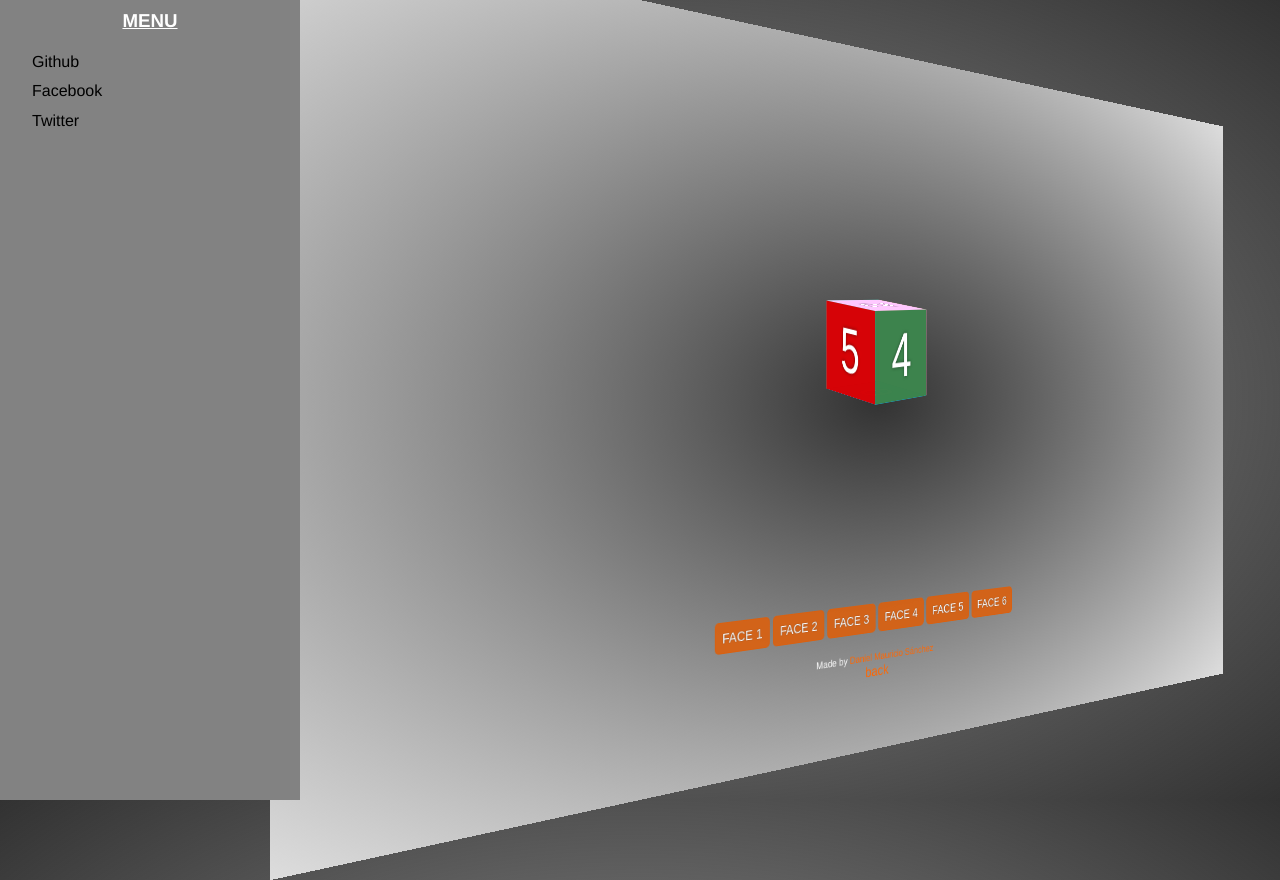
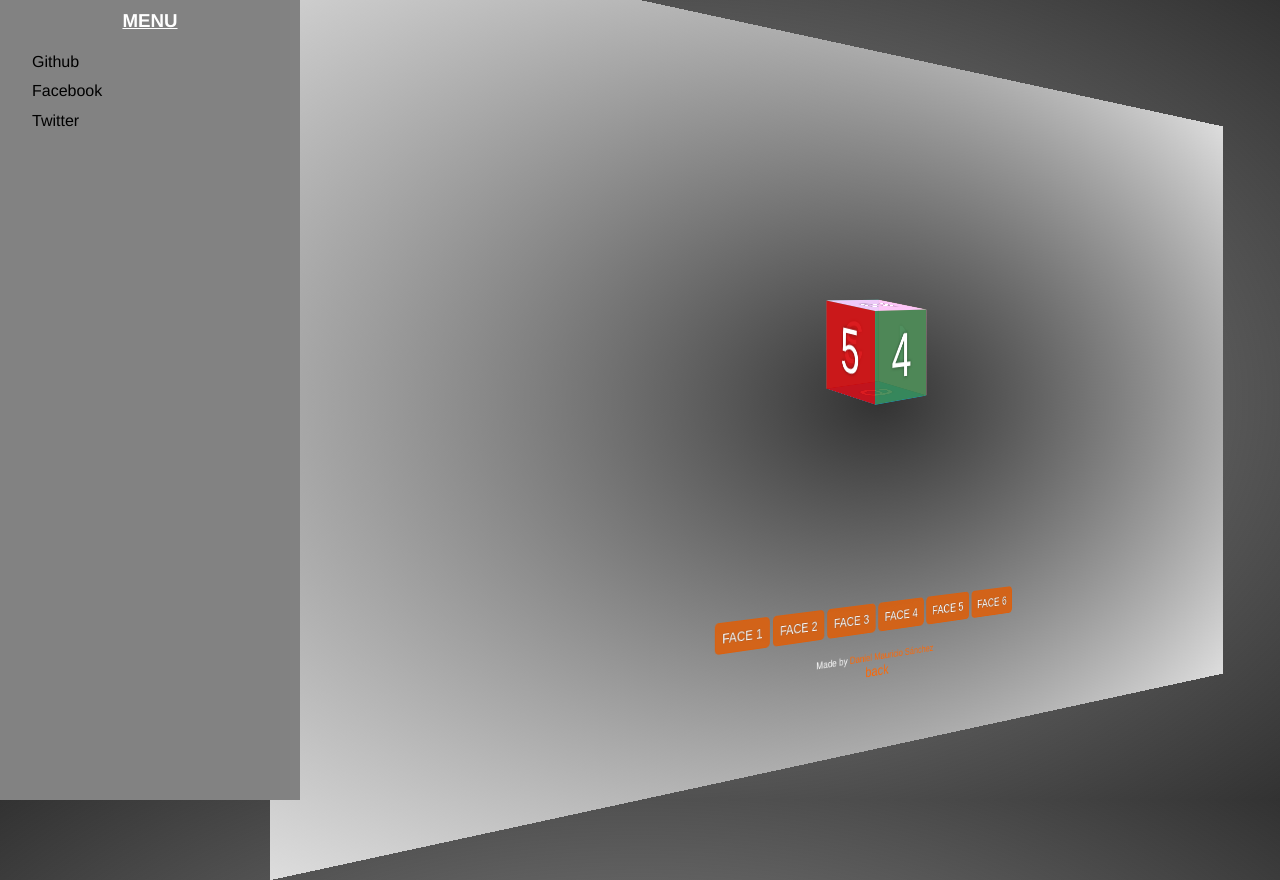
Before and after one commit to dmsanchez86/Cube-3D---CSS3-and-JavaScript, a plain HTML site: page index.html in a window 1280 px wide. Drawn offline with Linux system fonts and the light colour scheme.

Commit message:
add rgba

```diff
--- a/base.css
+++ b/base.css
@@ -127,37 +127,37 @@ body.active .wrapper{
 }
 
 .content .head .front{
-	background-color	: rgba(255, 192, 203, 0.99);
+	background-color	: rgba(255, 192, 203, 0.89);
 	-webkit-transform 	: translatez(50px);
 			transform 	: translatez(50px);
 }
 
 .content .head .back{
-	background-color	: rgba(215,0,5,.99);
+	background-color	: rgba(215,0,5,.89);
 	-webkit-transform 	: translatez(-50px) rotatey(180deg);
 			transform 	: translatez(-50px) rotatey(180deg);
 }
 
 .content .head .left{
-	background-color	: rgba(59,130,75,.99);
+	background-color	: rgba(59,130,75,.89);
 	-webkit-transform 	: rotatey(-90deg) translatez(50px);
 			transform 	: rotatey(-90deg) translatez(50px);
 }
 
 .content .head .right {
-	background-color	: rgba(99,230,210,.99);
+	background-color	: rgba(99,230,210,.89);
 	-webkit-transform 	: rotatey(90deg) translatez(50px);
 			transform 	: rotatey(90deg) translatez(50px);
 }
 
 .content .head .top {
-	background-color	: rgba(255,200,255,.99);
+	background-color	: rgba(255,200,255,.89);
 	-webkit-transform 	: rotatex(90deg) translatez(50px);
 			transform 	: rotatex(90deg) translatez(50px);
 }
 
 .content .head .bottom {
-	background-color	: rgba(9,190,255,.99);
+	background-color	: rgba(9,190,255,.89);
 	-webkit-transform 	: rotatex(-90deg) translatez(50px);
 			transform 	: rotatex(-90deg) translatez(50px);
 }
```
